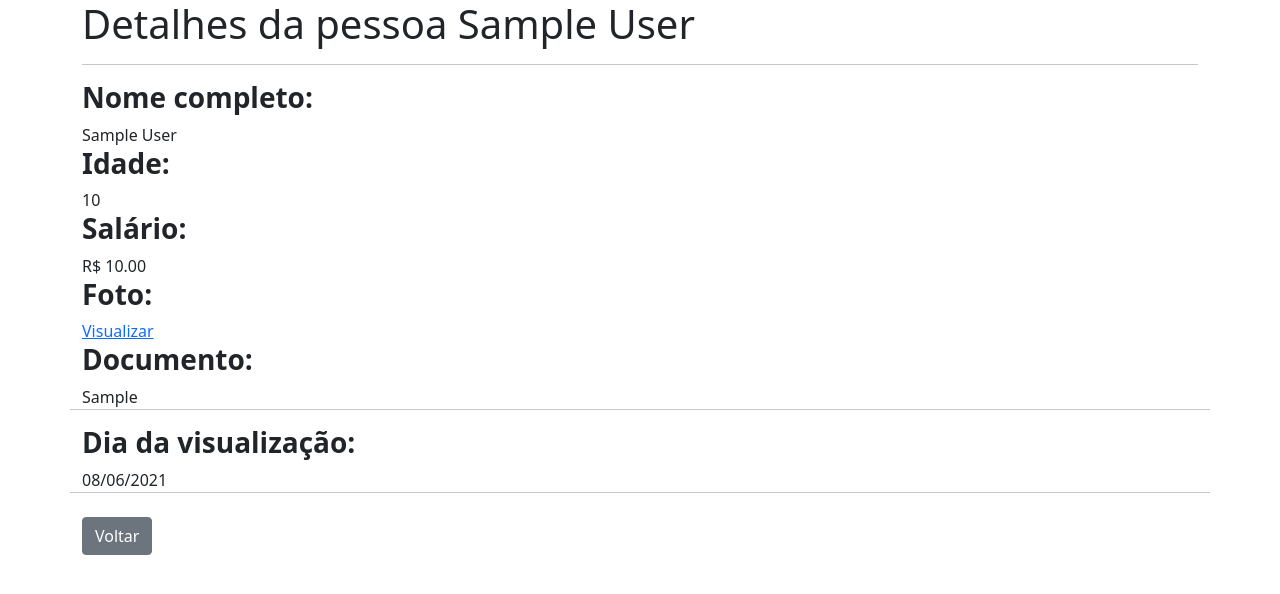
After one commit to flavionogueiraa/advanced_django_curse, a Django app: page /clientes/detail_cbv/1/ in a window 1280 px wide. The commit adds this page. Shown: the top 594 px of the page. Run offline with Django 3.2, Linux system fonts and the light colour scheme; a user stored in the database is signed in; tables that the repository leaves empty hold one stand-in row (values such as "Sample post").

Commit message:
Modulo 2 - Aula 4 - ADV

```diff
--- /dev/null
+++ b/clientes/templates/clientes/person_detail.html
@@ -0,0 +1,32 @@
+{% extends 'base.html' %}
+
+{% block content %}
+    <div class="row">
+        <div class="col-12">
+            <h1>Detalhes da pessoa {{object}}</h1>
+            <hr>
+        </div>
+        <div class="col-12">
+            <form method="POST">
+                {% csrf_token %}
+                <div class="row">
+                    <div class="col-12">
+                        <h3><b>Nome completo:</b></h3> {{object.first_name}} {{object.last_name}}
+                        <h3><b>Idade:</b></h3> {{object.age}}
+                        <h3><b>Salário:</b></h3> R$ {{object.salary}}
+                        <h3><b>Foto:</b></h3> <a href="{{object.foto.url}}" target="_blank">Visualizar</a>
+                        <h3><b>Documento:</b></h3> {{object.documento|default_if_none:'-'}}
+                    </div>
+                    <hr>
+                    <div class="col-12">
+                        <h3><b>Dia da visualização:</b></h3> {{today|date:'d/m/Y'}}
+                    </div>
+                    <hr>
+                    <div class="col-6 mt-2">
+                        <a href="javascript:history.back();" class="btn btn-secondary">Voltar</a>
+                    </div>
+                </div>
+            </form>
+        </div>
+    </div>
+{% endblock content %}
--- a/clientes/templates/clientes/person_list.html
+++ b/clientes/templates/clientes/person_list.html
@@ -10,6 +10,7 @@
                 {% for person in object_list %}
                     <li>{{person.first_name}} {{person.last_name}}</li>
                     <a href="{% url 'person_update' person.id %}">Atualizar</a>
+                    <a href="{% url 'person_detail_cbv' person.id %}">Detalhes</a>
                     <a href="{% url 'person_delete' person.id %}">Deletar</a>
                 {% endfor %}
             </ul>
--- a/clientes/templates/person_delete.html
+++ b/clientes/templates/person_delete.html
@@ -1,5 +1,6 @@
 {% extends 'base.html' %}
 {% load bootstrap %}
+
 {% block content %}
     <h1>Tem certeza?</h1>
     <form action="{% url 'person_delete' person.id %}" method="POST" enctype="multipart/form-data">
--- a/clientes/templates/person_form.html
+++ b/clientes/templates/person_form.html
@@ -1,5 +1,6 @@
 {% extends 'base.html' %}
 {% load bootstrap %}
+
 {% block content %}
     <h1>Formulário de pessoas</h1>
     <form action="" method="POST" enctype="multipart/form-data">
--- a/clientes/urls.py
+++ b/clientes/urls.py
@@ -3,6 +3,7 @@ Favor colocar as importações em ordem alfabética para uma melhor organizaçã
 '''
 
 from .views import person_delete
+from .views import PersonDetailView
 from .views import person_form
 from .views import person_list
 from .views import PersonList
@@ -17,4 +18,5 @@ urlpatterns = [
     path('delete/<int:id>/', person_delete, name='person_delete'),
 
     path('list_cbv/', login_required(PersonList.as_view()), name='person_list_cbv'),
+    path('detail_cbv/<int:pk>/', login_required(PersonDetailView.as_view()), name='person_detail_cbv'),
 ]
--- a/clientes/views/__init__.py
+++ b/clientes/views/__init__.py
@@ -3,6 +3,7 @@ Favor colocar as importações em ordem alfabética para uma melhor organizaçã
 '''
 
 from .person_delete import person_delete
+from .person_detail import PersonDetailView
 from .person_form import person_form
 from .person_list import person_list
 from .person_list_cbv import PersonList
@@ -10,6 +11,7 @@ from .person_update import person_update
 
 __all__ = [
     person_delete,
+    PersonDetailView,
     person_form,
     person_list,
     PersonList,
--- /dev/null
+++ b/clientes/views/person_detail.py
@@ -0,0 +1,15 @@
+'''
+Favor colocar as importações em ordem alfabética para uma melhor organização
+'''
+
+from ..models import Person
+from datetime import date
+from django.views.generic.detail import DetailView
+
+class PersonDetailView(DetailView):
+    model = Person
+
+    def get_context_data(self, *args, **kwargs):
+        context = super().get_context_data(*args, **kwargs)
+        context['today'] = date.today()
+        return context
--- a/templates/base.html
+++ b/templates/base.html
@@ -1,4 +1,5 @@
 <!DOCTYPE html>
+
 <html lang="en">
     <head>
         <meta charset="UTF-8">
--- a/templates/index.html
+++ b/templates/index.html
@@ -1,5 +1,6 @@
 {% load static %}
 <!DOCTYPE html>
+
 <html lang="en">
     <head>
         <meta charset="UTF-8">
--- a/templates/pessoa.html
+++ b/templates/pessoa.html
@@ -1,4 +1,5 @@
 <!DOCTYPE html>
+
 <html lang="en">
     <head>
         <meta charset="UTF-8">
```
Lines whose indentation alone changed are shown as unchanged.
